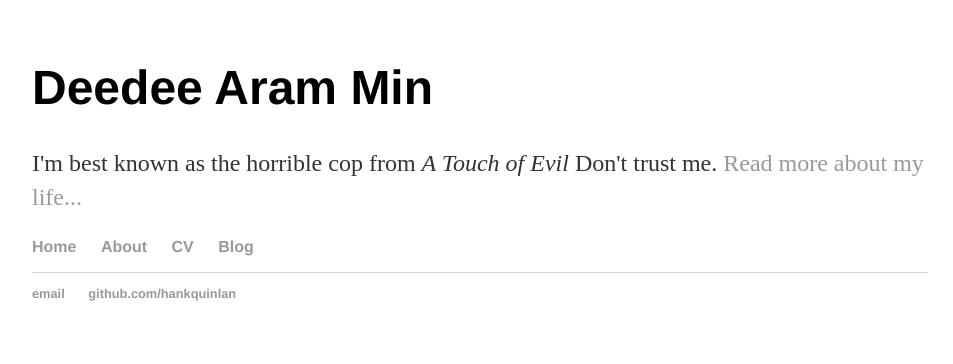
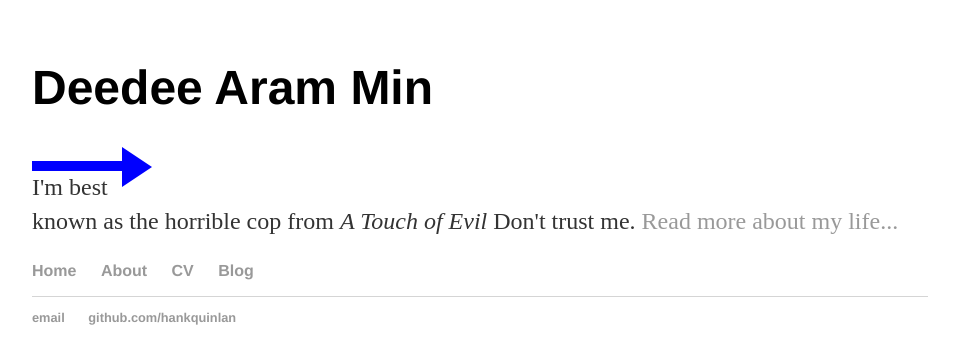
Before and after one commit to mindeed/mindeed.github.io, a Jekyll site: the page built from index.html, in a window 1280 px wide. Shown: the top 364 px of the page, without its empty margins (160-1113 px from the left). Built offline with Jekyll 4.4.1, drawn with Linux system fonts in a browser that asks for light colours.

Commit message:
Update main.css

```diff
--- a/css/main.css
+++ b/css/main.css
@@ -2,6 +2,28 @@ body {
     margin: 60px auto;
     width: 70%;
 }
+
+.arrow {
+  width: 120px;
+}
+
+.line {
+  margin-top: 14px;
+  width: 90px;
+  background: blue;
+  height: 10px;
+  float: left;
+}
+
+.point {
+  width: 0;
+  height: 0;
+  border-top: 20px solid transparent;
+  border-bottom: 20px solid transparent;
+  border-left: 30px solid blue;
+  float: right;
+}
+
 nav ul, footer ul {
     font-family:'Helvetica', 'Arial', 'Sans-Serif';
     padding: 0px;
```
